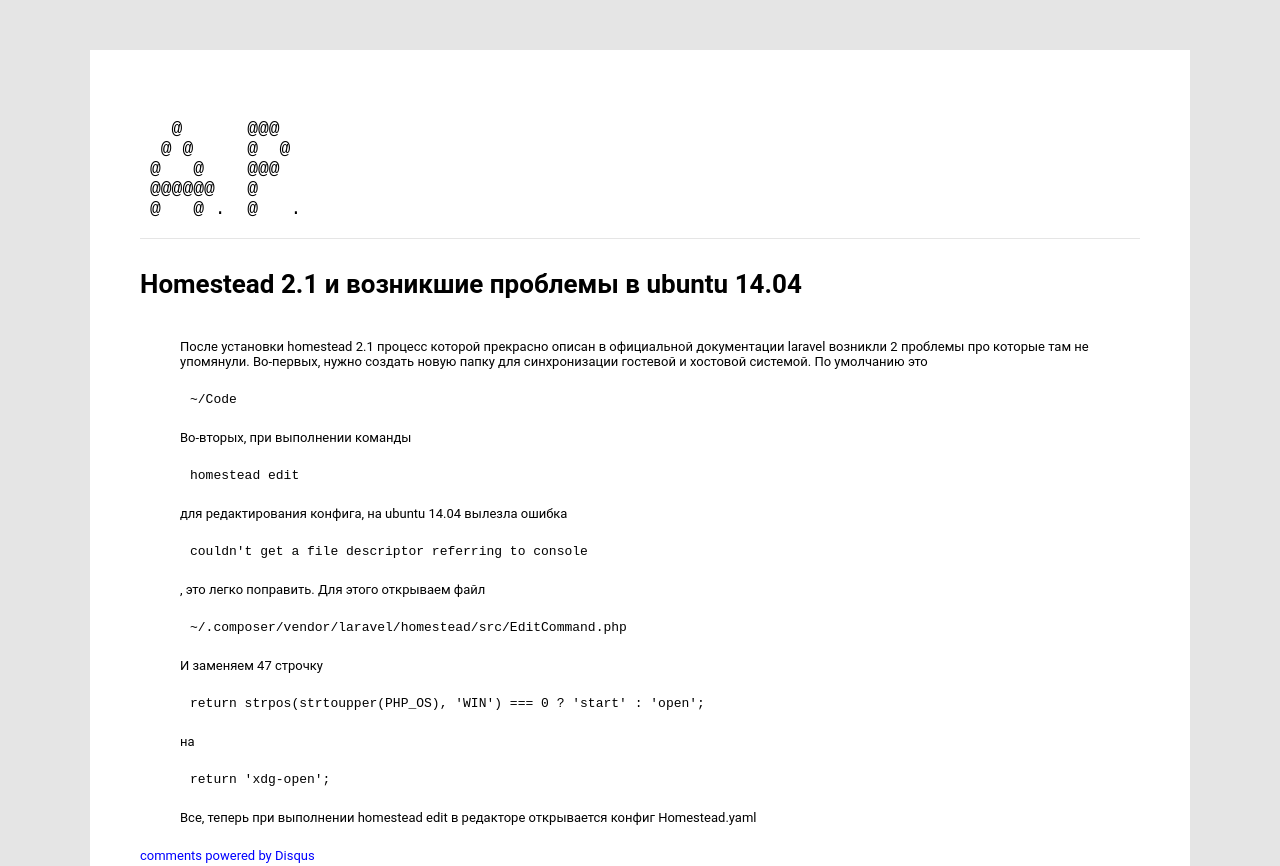
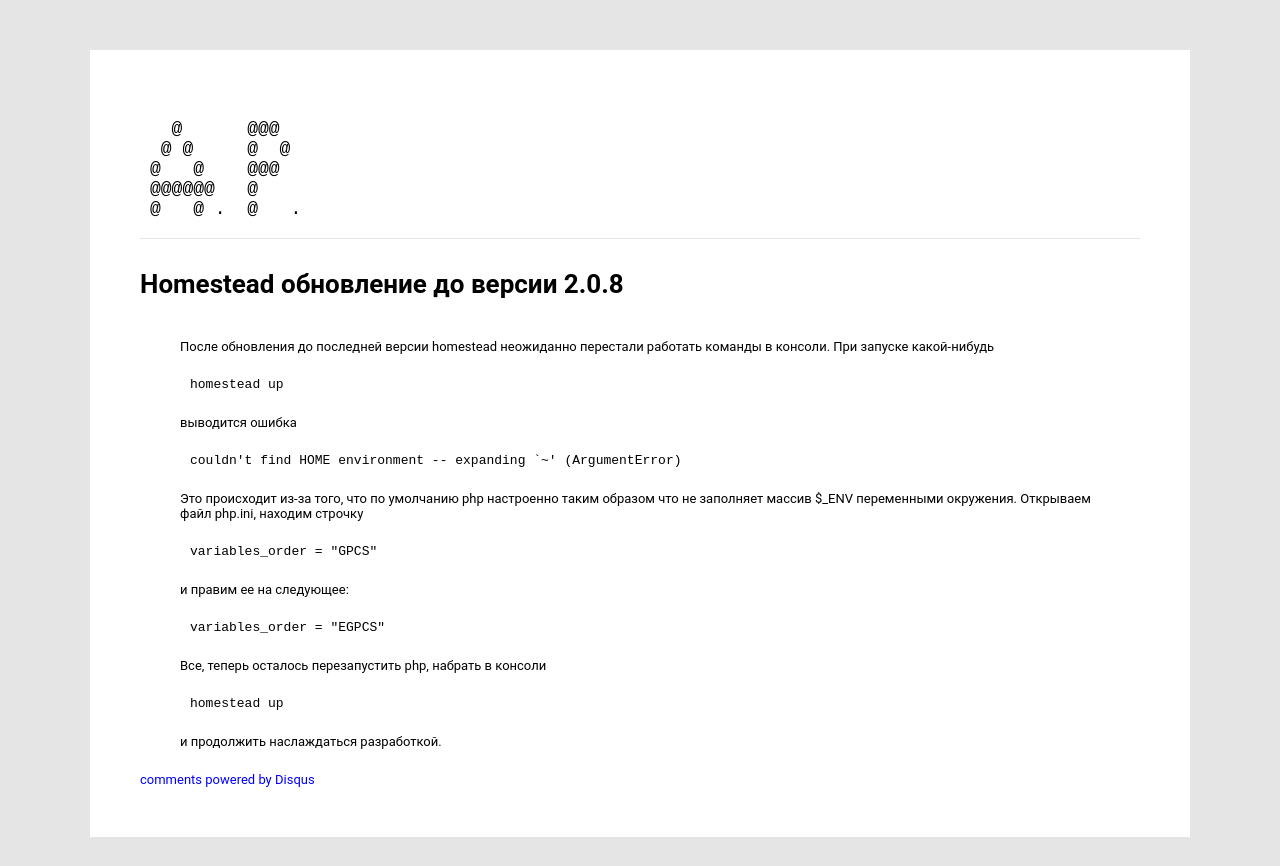
Before and after one commit to aproskurnov/aproskurnov.github.io, a plain HTML site: page 2014/12/09/1.html in a window 1280 px wide. Shown: the top 866 px of the page. Drawn offline with Linux system fonts and the light colour scheme; a script that the page names is missing.

Commit message:
homestead 2.0.8 post

```diff
--- a/2014/12/01/1.html
+++ b/2014/12/09/1.html
@@ -66,8 +66,8 @@ ga('send', 'pageview');
 	</div>
 	<div class="posts">
 		<script src="https://google-code-prettify.googlecode.com/svn/loader/run_prettify.js?lang=css&skin=desert"></script>
-<h1>Homestead 2.1 и возникшие проблемы в ubuntu 14.04</h1>
-<div class="post-content"><p>После установки homestead 2.1 процесс которой прекрасно описан в официальной документации laravel возникли 2 проблемы про которые там не упомянули. Во-первых, нужно создать новую папку для синхронизации гостевой и хостовой системой. По умолчанию это <pre class='prettyprint'>~/Code</pre> Во-вторых, при выполнении команды <pre class='prettyprint'>homestead edit</pre>для редактирования конфига, на ubuntu 14.04 вылезла ошибка <pre class='prettyprint'>couldn't get a file descriptor referring to console</pre>, это легко поправить. Для этого открываем файл <pre class='prettyprint'>~/.composer/vendor/laravel/homestead/src/EditCommand.php</pre> И заменяем 47 строчку <pre class='prettyprint'>return strpos(strtoupper(PHP_OS), 'WIN') === 0 ? 'start' : 'open';</pre> на <pre class='prettyprint'>return 'xdg-open';</pre> Все, теперь при выполнении homestead edit в редакторе открывается конфиг Homestead.yaml</p></div>
+<h1>Homestead обновление до версии 2.0.8</h1>
+<div class="post-content"><p>После обновления до последней версии homestead неожиданно перестали работать команды в консоли. При запуске какой-нибудь <pre class='prettyprint'>homestead up</pre> выводится ошибка <pre class='prettyprint'>couldn't find HOME environment -- expanding `~' (ArgumentError)</pre> Это происходит из-за того, что по умолчанию php настроенно таким образом что не заполняет массив $_ENV переменными окружения. Открываем файл php.ini, находим строчку <pre class='prettyprint'>variables_order = "GPCS"</pre> и правим ее на следующее:<pre class='prettyprint'>variables_order = "EGPCS"</pre> Все, теперь осталось перезапустить php, набрать в консоли <pre class='prettyprint'>homestead up</pre> и продолжить наслаждаться разработкой.</p></div>
 <div id="disqus_thread"></div>
     <script type="text/javascript">
     /* * * CONFIGURATION VARIABLES: EDIT BEFORE PASTING INTO YOUR WEBPAGE * * */
```
Also changed, not shown: index.html (+5 -1 lines).
